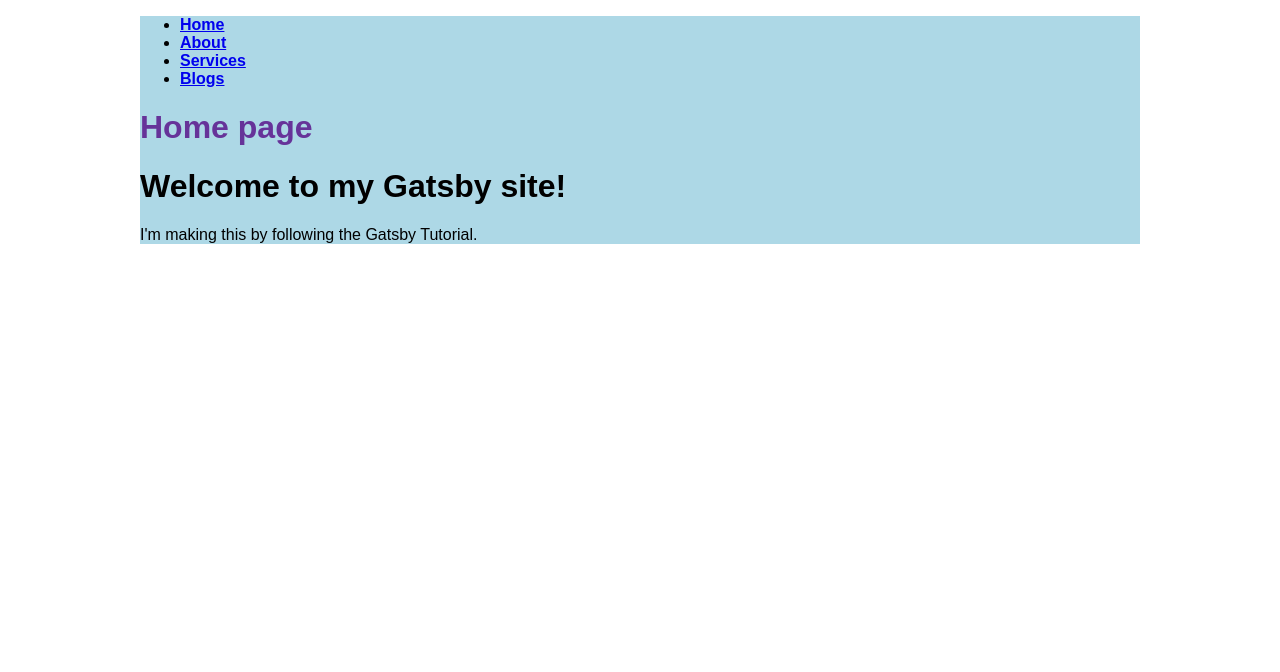
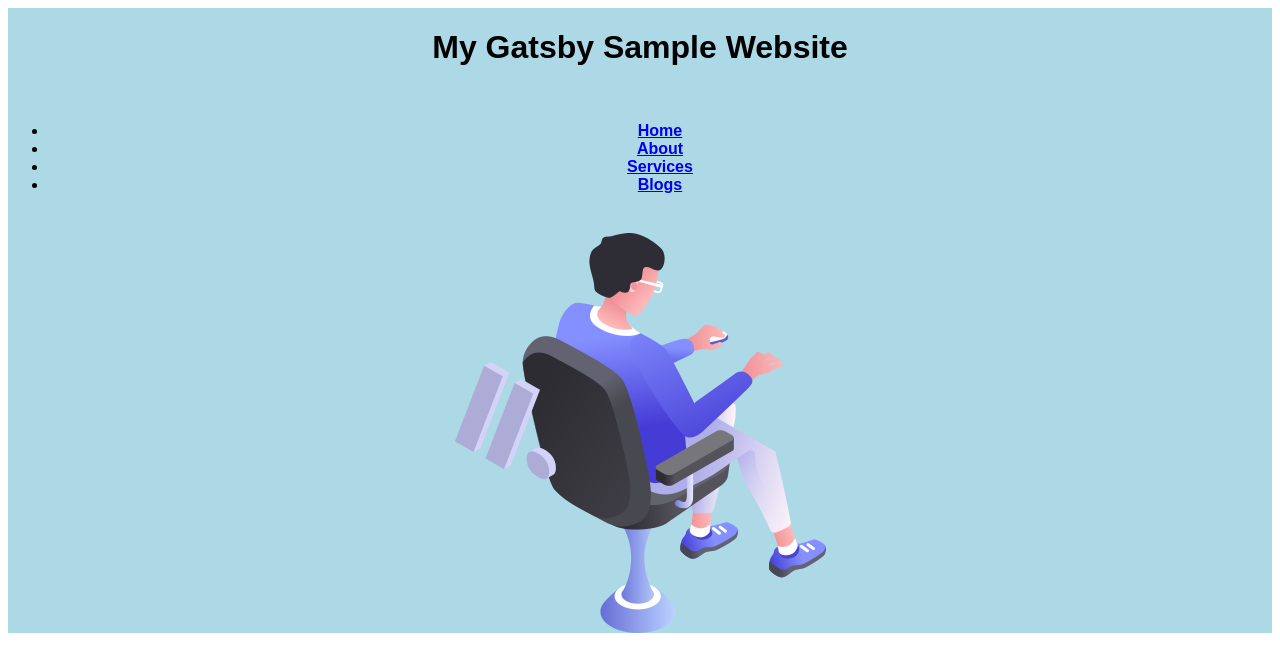
Before and after one commit to HarithaGitAccount/my-first-gatsby-site, a Gatsby site: page / in a window 1280 px wide. Built offline with nearby package versions, Linux system fonts and the light colour scheme; Gatsby itself is replaced by a stand-in of ours.

Commit message:
Finished Gatsby Tutorial Part 3

```diff
--- a/gatsby-config.js
+++ b/gatsby-config.js
@@ -9,7 +9,11 @@ const adapter = require("gatsby-adapter-netlify").default
   }),
 
   siteMetadata: {
+    title: "My First Gatsby Site",
     siteUrl: `https://www.yourdomain.tld`,
   },
-  plugins: [],
-}
+  plugins: [
+    "gatsby-plugin-image",
+    "gatsby-plugin-sharp",
+  ],
+};
--- a/package.json
+++ b/package.json
@@ -17,6 +17,9 @@
   "dependencies": {
     "gatsby": "^5.13.2",
     "gatsby-adapter-netlify": "^1.1.3",
+    "gatsby-plugin-image": "^3.13.1",
+    "gatsby-plugin-sharp": "^5.13.1",
+    "gatsby-source-filesystem": "^5.13.1",
     "react": "^18.2.0",
     "react-dom": "^18.2.0"
   }
--- a/src/components/layout.js
+++ b/src/components/layout.js
@@ -10,8 +10,10 @@ import {
 
 const Layout = ({ pageTitle, children }) => {
   return (
-    <div className={container}>
-      <nav>
+       <div className={container}>
+        <h1>My Gatsby Sample Website</h1><br/>
+       <nav>
+      <center>
         <ul className={navLinks}>
           <li className={navLinkItem}><Link to="/" className = {navLinkText}><b>Home</b></Link></li>
           <li className={navLinkItem}><Link to="/about" className = {navLinkText}><b>About</b></Link></li>
@@ -19,12 +21,15 @@ const Layout = ({ pageTitle, children }) => {
           <li className={navLinkItem}><Link to="/blogs" className = {navLinkText}><b>Blogs</b></Link></li>
 
         </ul>
+        </center>
       </nav>
+
       <main>
         <h1 className ={heading}>{pageTitle}</h1>
         {children}
       </main>
     </div>
+
   )
 }
 
--- a/src/components/layout.module.css
+++ b/src/components/layout.module.css
@@ -1,8 +1,9 @@
 .container {
     margin: auto;
-    max-width: 1000px;
+    max-width: 2000px;
     font-family: sans-serif;
     background-color: lightblue;
+    align-content: center;
   }
   .heading {
     color: rebeccapurple;
@@ -10,10 +11,10 @@
   .nav-links {
     display: flex;
     list-style: none;
-    padding-left: 0;
+    padding-left: 1000;
   }
   .nav-link-item {
-    padding-right: 2rem;
+    padding-right: 6rem;
   }
   .nav-link-text {
     color: black;
--- a/src/pages/index.js
+++ b/src/pages/index.js
@@ -1,16 +1,25 @@
 // Step 1: Import React
 import * as React from 'react'
-import { Link } from 'gatsby'
+//import { Link } from 'gatsby'
 import Layout from '../components/layout'
+import { StaticImage } from 'gatsby-plugin-image'
+//import img from '../images/image1.png'
+
 
 // Step 2: Define your component
 const IndexPage = () => {
   return (
     <main>
-      <Layout pageTitle="Home page">
-      <h1>Welcome to my Gatsby site!</h1>
-      <p>I'm making this by following the Gatsby Tutorial.</p>
+      <center>
+      <Layout pageTitle=" "><br/>
+      {/* <h1>Welcome to my Gatsby site!</h1>
+      <p>I'm making this by following the Gatsby Tutorial.</p>*/}
+      <StaticImage
+        alt="image"
+        src={"../images/image2.png"}
+      />
       </Layout>
+      </center>
     </main>
   )
 }
```
Also changed, not shown: src/images/image1.png (added), src/images/image2.png (added), 1 other file.
